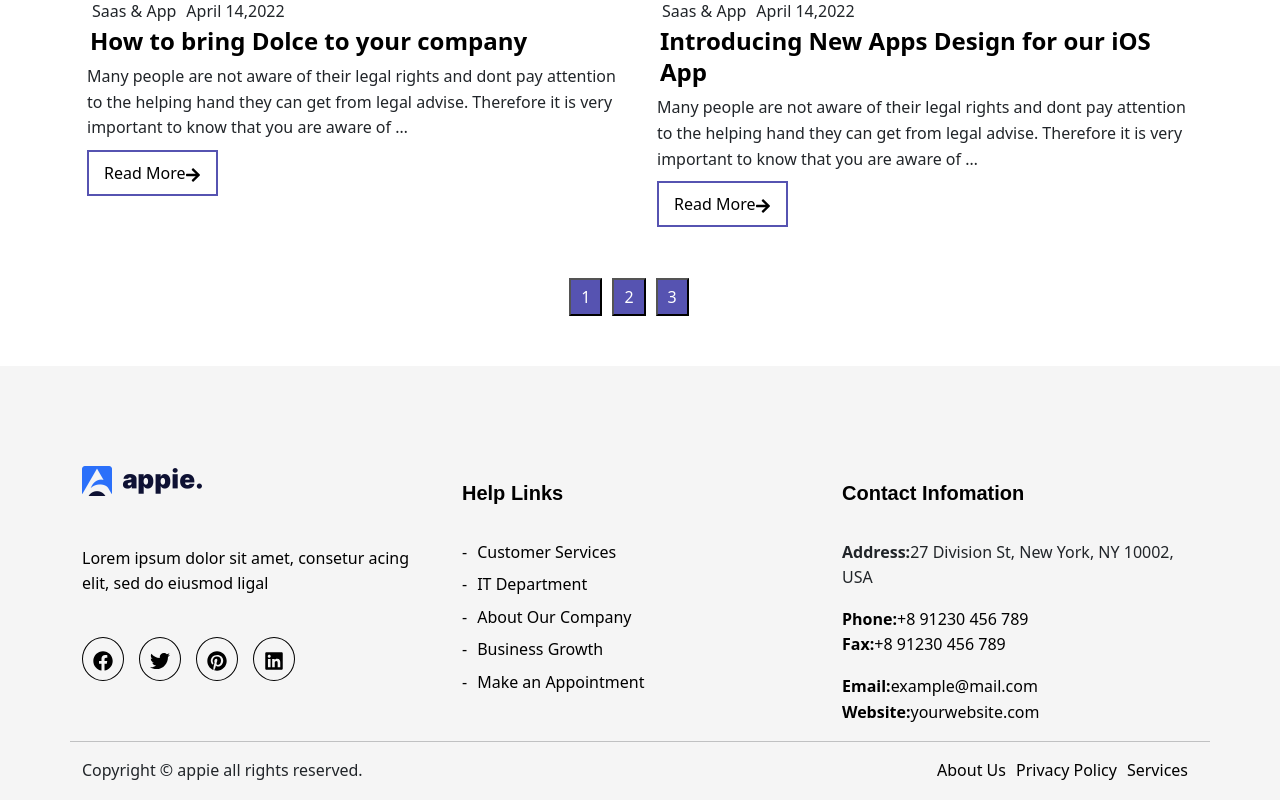
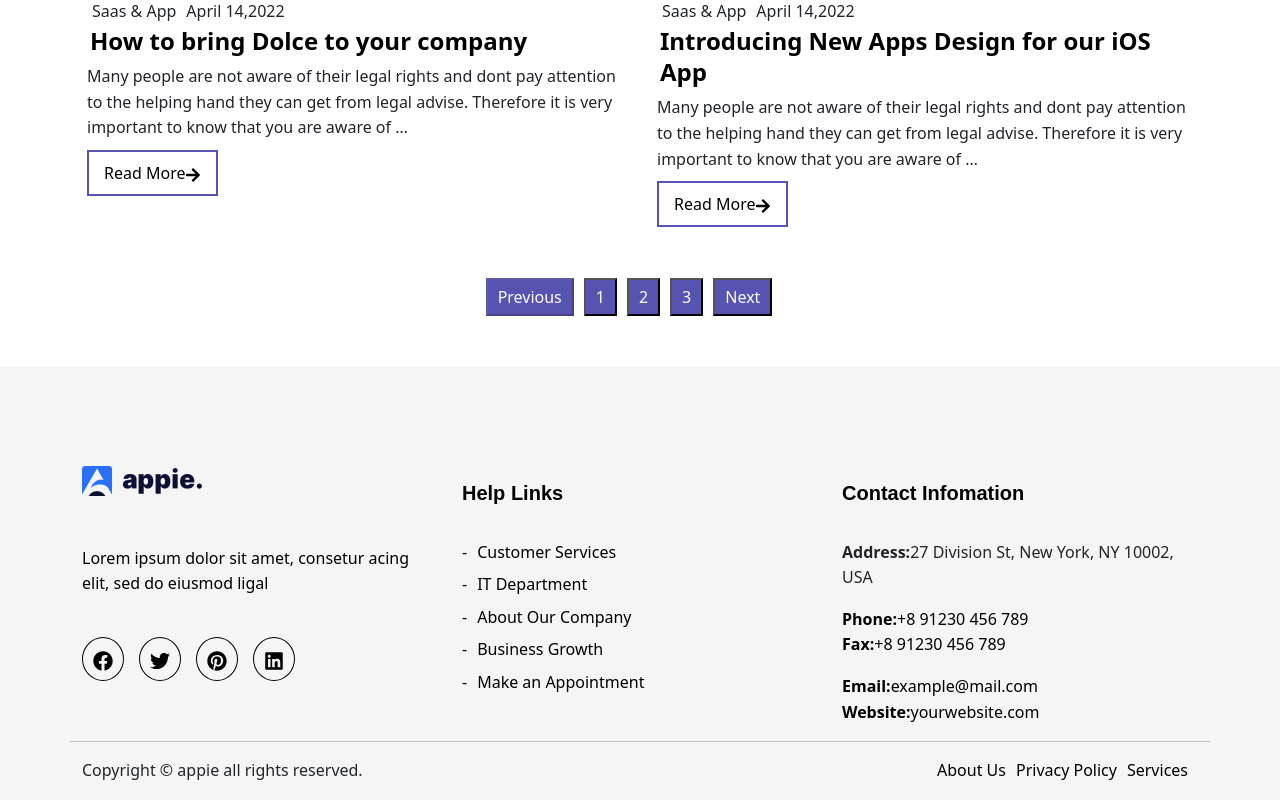
Before and after one commit to sajeel45/appco-app, a React (Create React App) app: page /twoColumn in a window 1280 px wide. Shown: the part 2513-3313 px from the top of the page. Built offline with nearby package versions, Linux system fonts and the light colour scheme.

Commit message:
Pagination Fix

```diff
--- a/src/components/elements/2CoulmnLayout/twoColumn.js
+++ b/src/components/elements/2CoulmnLayout/twoColumn.js
@@ -14,9 +14,27 @@ const TwoColumn = (props) => {
   const indexOfFirstBlog = indexOfLastBlog - blogsPerPage;
   const currentBlogs = twoBlogs.slice(indexOfFirstBlog, indexOfLastBlog);
 
+  const pageCount = Math.ceil(twoBlogs.length / blogsPerPage);
+
   const handlePageChange = (pageNumber) => {
     setCurrentPage(pageNumber);
   };
+
+  const handlePrevClick = () => {
+    if (currentPage > 1) {
+      setCurrentPage(currentPage - 1);
+    }
+  };
+
+  const handleNextClick = () => {
+    if (currentPage < pageCount) {
+      setCurrentPage(currentPage + 1);
+    }
+  };
+
+
+
+
 
   return (
     <div className="two-column-blogs-wrapper">
@@ -74,7 +92,10 @@ const TwoColumn = (props) => {
             </Col>
           ))}
           <div className="pagination">
-            {Array.from({ length: Math.ceil(twoBlogs.length / blogsPerPage) }, (_, index) => (
+          <button onClick={handlePrevClick} disabled={currentPage === 1} className="page-btn-style">
+          Previous
+        </button>
+            {Array.from({ length: pageCount }, (_, index) => (
           <button
             key={index}
             onClick={() => handlePageChange(index + 1)}
@@ -82,7 +103,11 @@ const TwoColumn = (props) => {
           >
             {index + 1}
           </button>
+
         ))}
+        <button onClick={handleNextClick} disabled={currentPage === pageCount} className="page-btn-style">
+          Next
+        </button>
           </div>
         </Row>
       </Container>
--- a/src/components/elements/3ColumnLayout/ThreeColumn.js
+++ b/src/components/elements/3ColumnLayout/ThreeColumn.js
@@ -1,77 +1,93 @@
 import { useState } from "react";
 import { Container, Row, Col } from "react-bootstrap";
-import blog1 from "../../../assets/blogs/blog-2.jpg";
-import blog2 from "../../../assets/blogs/blog-3.jpg";
-import blog3 from "../../../assets/blogs/blog-1.jpg";
+import blog2 from "../../../assets/blogs/blog-2.jpg";
+import blog3 from "../../../assets/blogs/blog-3.jpg";
+import blog1 from "../../../assets/blogs/blog-1.jpg";
 import pagetitlebg from "../../../assets/contact/contact-thumb.jpg";
 import { Link } from "react-router-dom";
 import { FaChevronRight, FaArrowRight } from "react-icons/fa";
 import "./ThreeColumn.css";
 const blogItems = [
   {
-    id: 11,
+    id: 19,
     src: blog1,
     meta1: "Saas & App",
     meta2: "April 14,2022",
     title: "17 Effective Ways to Monetize Mobile Apps",
     link: "/Blog1",
+    description:
+      "Many people are not aware of their legal rights and dont pay attention to the helping hand they can get from legal advise. Therefore it is very important to know that you are aware of …",
   },
   {
-    id: 12,
+    id: 20,
     src: blog2,
     meta1: "Saas & App",
     meta2: "April 14,2022",
     title: "How to bring Dolce to your company",
     link: "/Blog2",
+    description:
+      "Many people are not aware of their legal rights and dont pay attention to the helping hand they can get from legal advise. Therefore it is very important to know that you are aware of …",
   },
   {
-    id: 13,
+    id: 21,
     src: blog3,
     meta1: "Saas & App",
     meta2: "April 14,2022",
     title: "Introducing New Apps Design for our iOS App",
     link: "/Blog3",
+    description:
+      "Many people are not aware of their legal rights and dont pay attention to the helping hand they can get from legal advise. Therefore it is very important to know that you are aware of …",
   },
   {
-    id: 14,
+    id: 22,
     src: blog1,
     meta1: "Saas & App",
     meta2: "April 14,2022",
     title: "17 Effective Ways to Monetize Mobile Apps",
     link: "/Blog1",
+    description:
+      "Many people are not aware of their legal rights and dont pay attention to the helping hand they can get from legal advise. Therefore it is very important to know that you are aware of …",
   },
   {
-    id: 15,
+    id: 23,
     src: blog2,
     meta1: "Saas & App",
     meta2: "April 14,2022",
     title: "How to bring Dolce to your company",
     link: "/Blog2",
+    description:
+      "Many people are not aware of their legal rights and dont pay attention to the helping hand they can get from legal advise. Therefore it is very important to know that you are aware of …",
   },
   {
-    id: 16,
+    id: 24,
     src: blog3,
     meta1: "Saas & App",
     meta2: "April 14,2022",
     title: "Introducing New Apps Design for our iOS App",
     link: "/Blog3",
+    description:
+      "Many people are not aware of their legal rights and dont pay attention to the helping hand they can get from legal advise. Therefore it is very important to know that you are aware of …",
   },
   {
-    id: 17,
+    id: 25,
     src: blog1,
     meta1: "Saas & App",
     meta2: "April 14,2022",
     title: "17 Effective Ways to Monetize Mobile Apps",
     link: "/Blog1",
+    description:
+      "Many people are not aware of their legal rights and dont pay attention to the helping hand they can get from legal advise. Therefore it is very important to know that you are aware of …",
   },
 
   {
-    id: 18,
+    id: 26,
     src: blog2,
     meta1: "Saas & App",
     meta2: "April 14,2022",
     title: "How to bring Dolce to your company",
     link: "/Blog2",
+    description:
+      "Many people are not aware of their legal rights and dont pay attention to the helping hand they can get from legal advise. Therefore it is very important to know that you are aware of …",
   },
 ];
 const ThreeColumn = (props) => {
@@ -82,20 +98,28 @@ const ThreeColumn = (props) => {
 
   const blogsPerPage = 9;
 
-  const [currentPage , setCurrentPage] = useState(1);
+  const [currentPage, setCurrentPage] = useState(1);
 
   const indexOfLastBlog = currentPage * blogsPerPage;
   const indexOfFirstBlog = indexOfLastBlog - blogsPerPage;
-  const currentBlogs = newBlogs.slice(indexOfFirstBlog,indexOfLastBlog);
+  const currentBlogs = newBlogs.slice(indexOfFirstBlog, indexOfLastBlog);
+  const pageCount = Math.ceil(twoBlogs.length / blogsPerPage);
 
   const handlePageChange = (pageNumber) => {
     setCurrentPage(pageNumber);
   };
 
+  const handlePrevClick = () => {
+    if (currentPage > 1) {
+      setCurrentPage(currentPage - 1);
+    }
+  };
 
-
-
-
+  const handleNextClick = () => {
+    if (currentPage < pageCount) {
+      setCurrentPage(currentPage + 1);
+    }
+  };
 
   return (
     <div className="three-column-page-wrapper">
@@ -152,15 +176,28 @@ const ThreeColumn = (props) => {
             </Col>
           ))}
           <div className="pagination">
-            {Array.from({ length: Math.ceil(twoBlogs.length / blogsPerPage) }, (_, index) => (
+          <button onClick={handlePrevClick} disabled={currentPage === 1} className="page-btn-style">
+          Previous
+        </button>
+            {Array.from(
+              { length: pageCount },
+              (_, index) => (
                 <button
                   key={index}
                   onClick={() => handlePageChange(index + 1)}
-            className={currentPage === index + 1 ? 'active page-btn-style' : 'page-btn-style'}
+                  className={
+                    currentPage === index + 1
+                      ? "active page-btn-style"
+                      : "page-btn-style"
+                  }
                 >
                   {index + 1}
                 </button>
-        ))}
+              )
+            )}
+            <button onClick={handleNextClick} disabled={currentPage === pageCount} className="page-btn-style">
+          Next
+        </button>
           </div>
         </Row>
       </Container>
```
Lines whose indentation alone changed are shown as unchanged.
